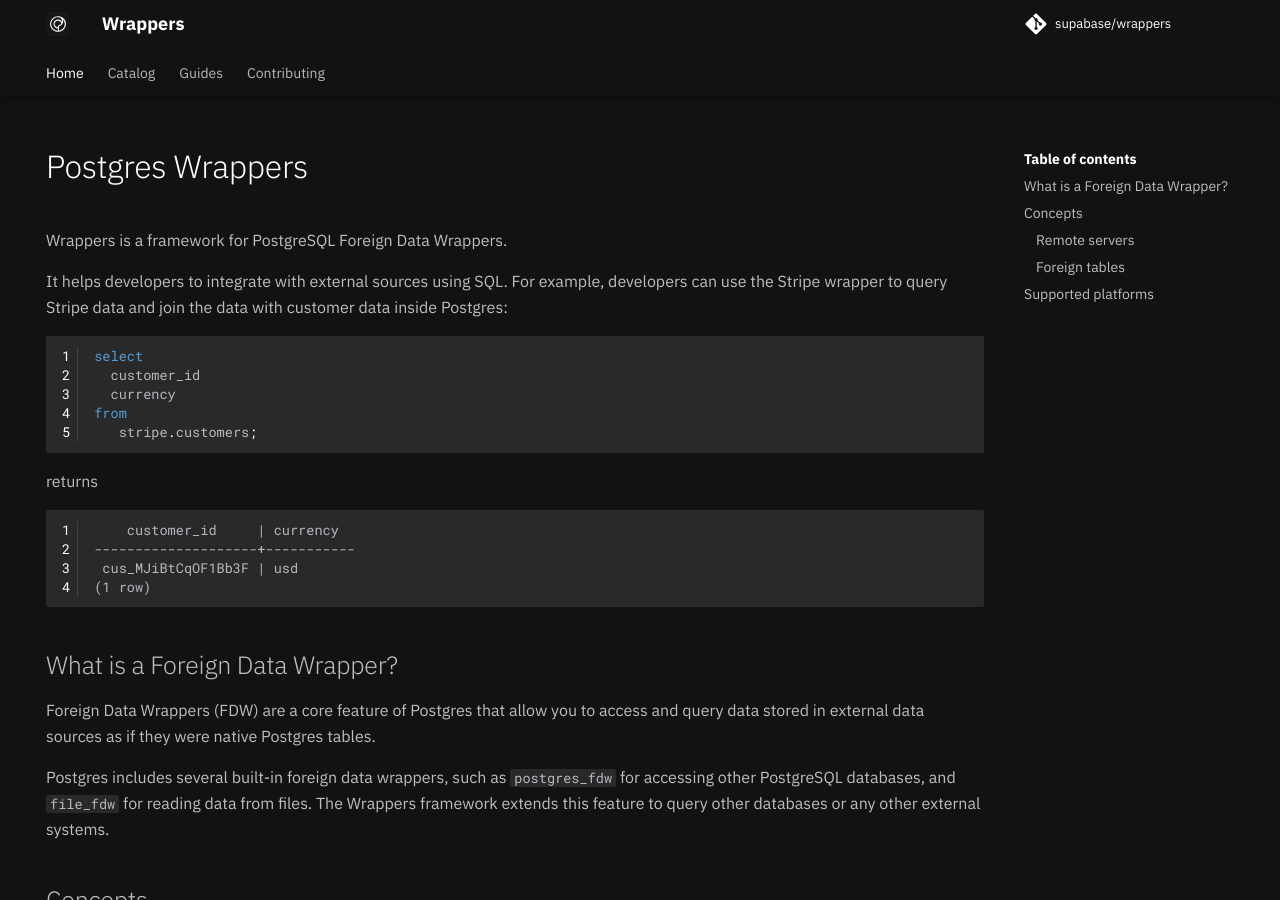
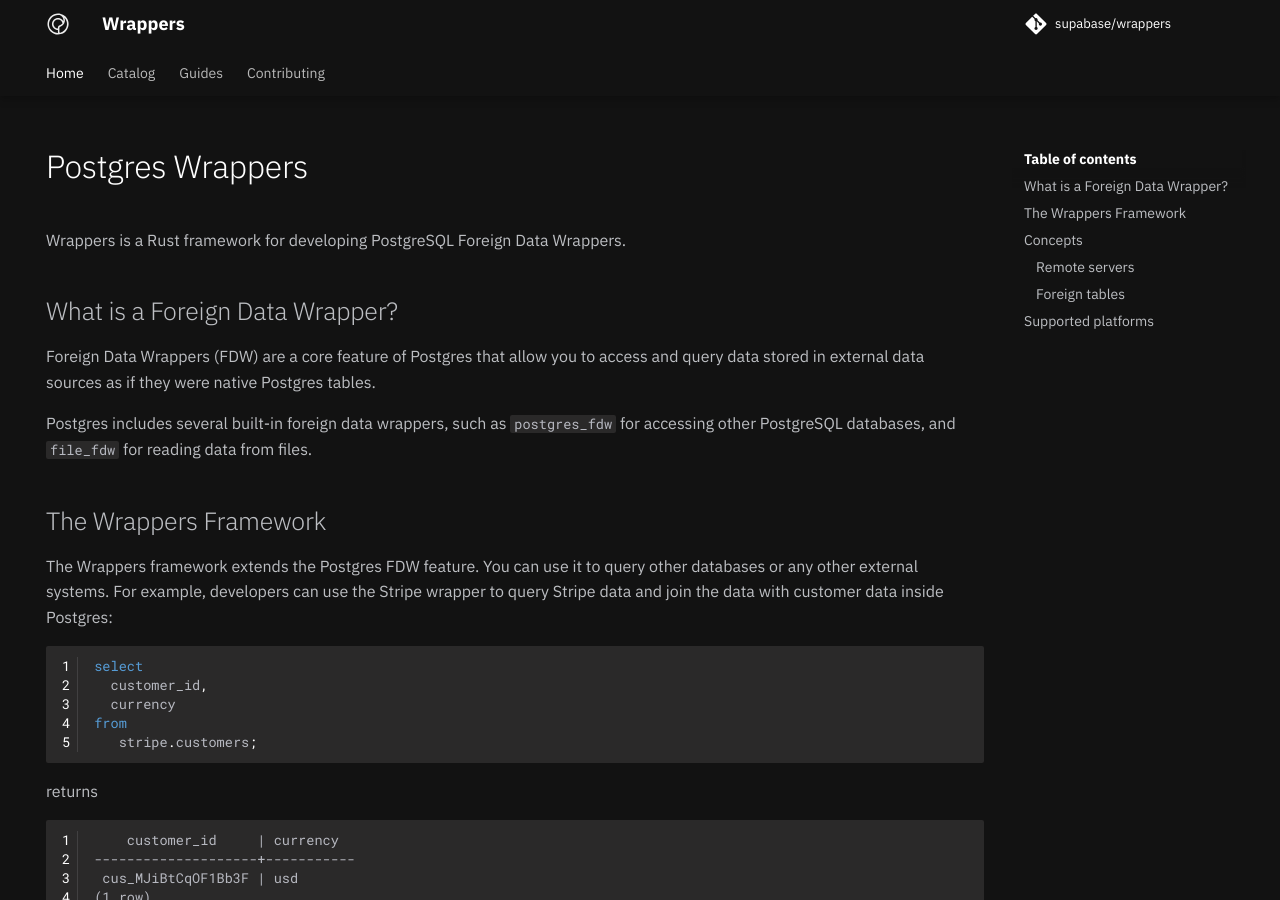
Before and after one commit to supabase/wrappers, an MkDocs documentation site: the page built from docs/index.md, in a window 1280 px wide and 900 px high. Built offline with MkDocs 1.6.1 and Material for MkDocs 9.7.7, drawn with Linux system fonts in a browser that asks for light colours; comment, search, counter and statistics services are not loaded; some of the changed text lies outside the part shown.

Commit message:
final updates

````diff
--- a/docs/index.md
+++ b/docs/index.md
@@ -5,13 +5,21 @@
 
 # Postgres Wrappers
 
-Wrappers is a framework for PostgreSQL Foreign Data Wrappers.
+Wrappers is a Rust framework for developing PostgreSQL Foreign Data Wrappers.
 
-It helps developers to integrate with external sources using SQL. For example, developers can use the Stripe wrapper to query Stripe data and join the data with customer data inside Postgres:
+## What is a Foreign Data Wrapper?
+
+Foreign Data Wrappers (FDW) are a core feature of Postgres that allow you to access and query data stored in external data sources as if they were native Postgres tables.
+
+Postgres includes several built-in foreign data wrappers, such as `postgres_fdw` for accessing other PostgreSQL databases, and `file_fdw` for reading data from files.
+
+## The Wrappers Framework
+
+The Wrappers framework extends the Postgres FDW feature. You can use it to query other databases or any other external systems. For example, developers can use the Stripe wrapper to query Stripe data and join the data with customer data inside Postgres:
 
 ```sql
 select
-  customer_id
+  customer_id,
   currency
 from
    stripe.customers;
@@ -25,12 +33,6 @@
  cus_MJiBtCqOF1Bb3F | usd
 (1 row)
 ```
-
-## What is a Foreign Data Wrapper?
-
-Foreign Data Wrappers (FDW) are a core feature of Postgres that allow you to access and query data stored in external data sources as if they were native Postgres tables.
-
-Postgres includes several built-in foreign data wrappers, such as `postgres_fdw` for accessing other PostgreSQL databases, and `file_fdw` for reading data from files. The Wrappers framework extends this feature to query other databases or any other external systems.
 
 ## Concepts
 
--- a/mkdocs.yaml
+++ b/mkdocs.yaml
@@ -1,7 +1,7 @@
 site_name: Wrappers
 site_url: https://supabase.github.io/wrappers
 site_description: A PostgreSQL extension for connecting to external data sources
-
+copyright: Copyright &copy; Supabase
 repo_name: supabase/wrappers
 repo_url: https://github.com/supabase/wrappers
 
@@ -47,7 +47,7 @@
 theme:
     name: 'material'
     favicon: 'assets/favicon.ico'
-    logo: 'assets/wrappers-icon_container.svg'
+    logo: 'assets/wrappers.svg'
     homepage: https://supabase.github.io/wrappers
     features:
       - navigation.expand
@@ -55,13 +55,26 @@
       - navigation.tabs.sticky
       - navigation.sections
       - navigation.indexes
+      - navigation.footer
     palette:
         scheme: slate
-        primary: purple
-        accent: purple
+        primary: green
+        accent: green
 
 extra_css:
     - stylesheets/extra.css
+
+extra:
+  social:
+    - icon: fontawesome/brands/twitter
+      link: https://x.com/supabase
+      name: Supabase on Twitter
+    - icon: fontawesome/brands/reddit
+      link: https://reddit.com/r/supabase
+      name: Supabase on Reddit
+    - icon: fontawesome/brands/github
+      link: https://github.com/supabase/wrappers
+      name: Wrappers on GitHub
 
 
 markdown_extensions:
````
Also changed, not shown: docs/assets/wrappers-wordmark.svg (added), docs/assets/wrappers.svg (added).
